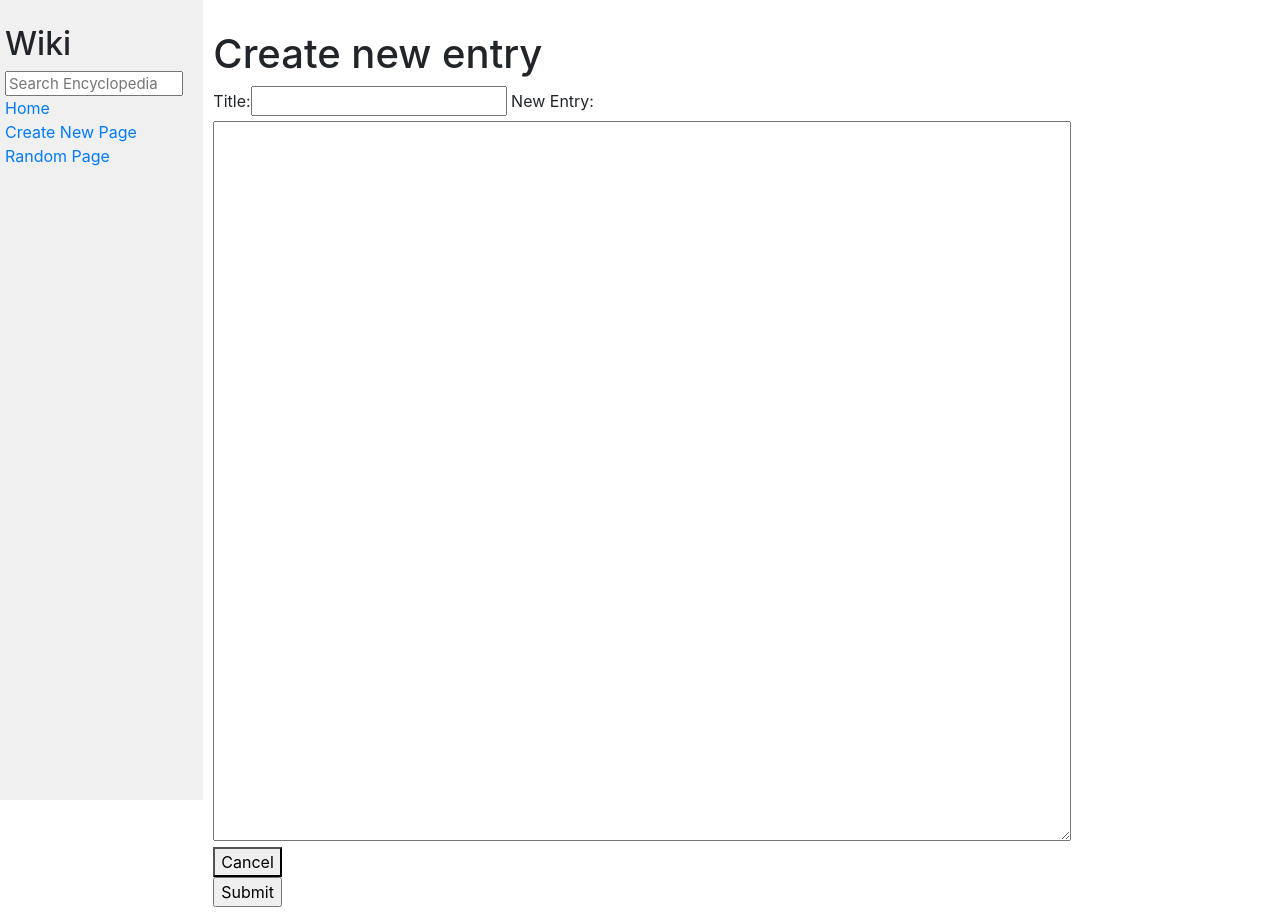
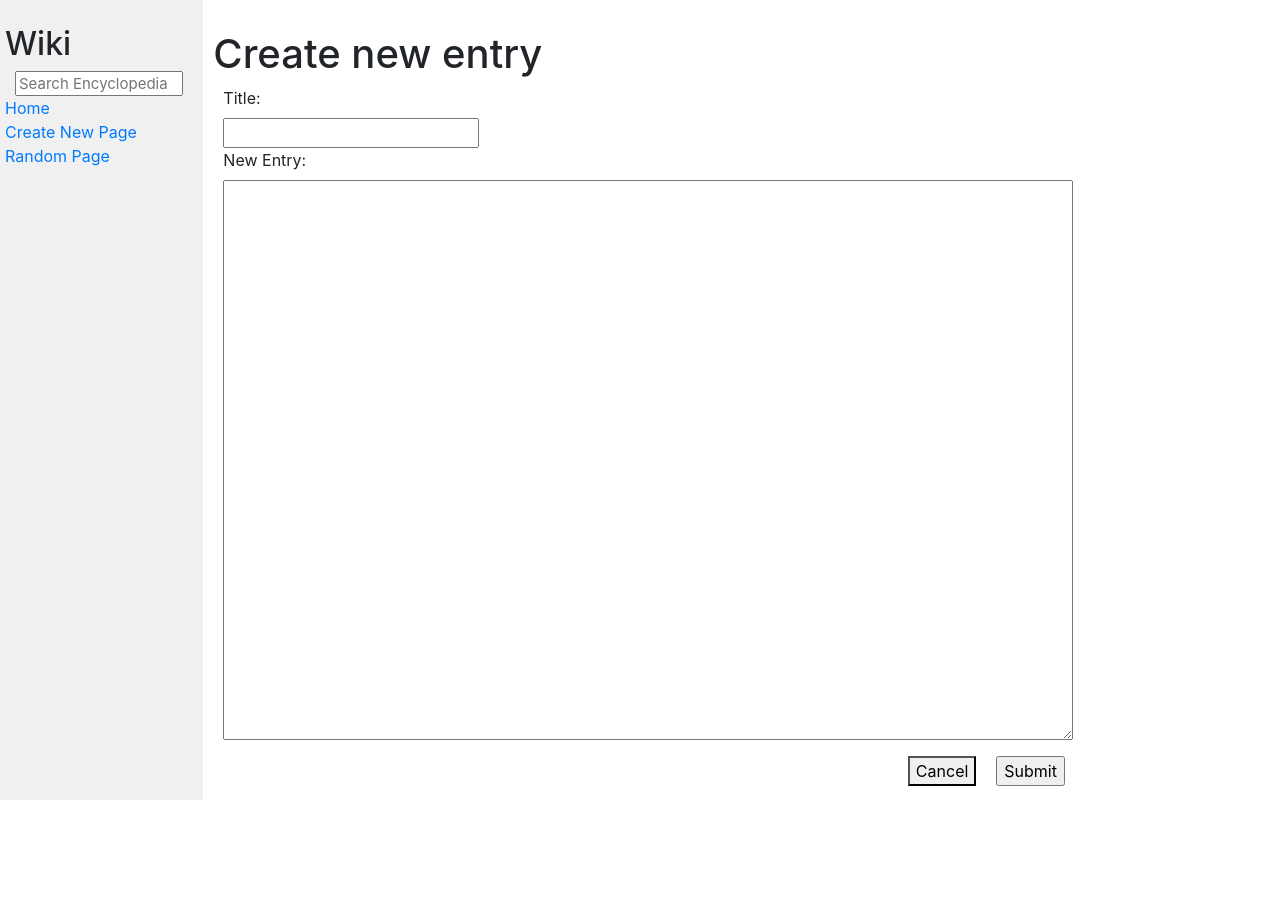
Before and after one commit to martincxx/wiki, a Django app: page /new in a window 1280 px wide. After the commit the page ends 800 px from the top, so only its background shows below. Run offline with Django 3.2, Linux system fonts and the light colour scheme; some libraries are stand-ins or nearby versions.

Commit message:
Add basic style to forms and buttons

```diff
--- a/encyclopedia/static/encyclopedia/styles.css
+++ b/encyclopedia/static/encyclopedia/styles.css
@@ -13,7 +13,7 @@ h1 {
 }
 
 textarea {
-  height: 90vh;
+  height: 70vh;
   width: 80%;
 }
 
@@ -42,3 +42,22 @@ span {
   font-style: italic;
   color: crimson;
 }
+
+.actions {
+  display: flex;
+  justify-content: flex-end;
+  padding-right: 210px;
+}
+
+.actions div {
+  margin: 10px;
+}
+
+label {
+  display: block;
+  width: 100px;
+}
+
+form {
+  margin-left: 10px;
+}
--- a/encyclopedia/templates/encyclopedia/new_page.html
+++ b/encyclopedia/templates/encyclopedia/new_page.html
@@ -8,10 +8,12 @@
         {% csrf_token %}
         {{ form }}
         <div class="actions">
-            <a href="{% url 'index' %}"><button type="button">Cancel</button></a>
-        </div>
-        <div class="actions">
-            <input type="submit">
+            <div>
+                <a href="{% url 'index' %}"><button type="button">Cancel</button></a>
+            </div>
+            <div>
+                <input type="submit">
+            </div>
         </div>
     </form>
     {% if messages %}
```
Also changed, not shown: encyclopedia/templates/encyclopedia/edit_page.html (+8 -5 lines).
